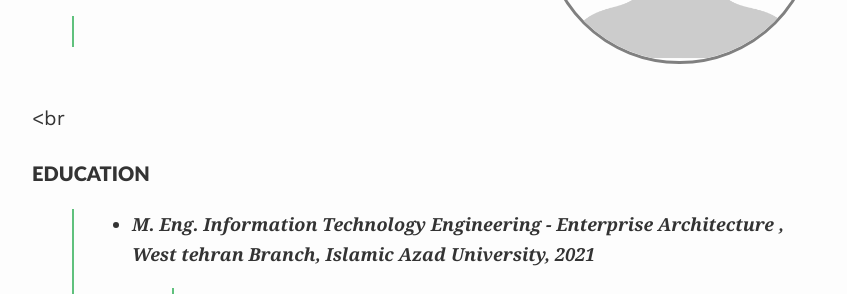
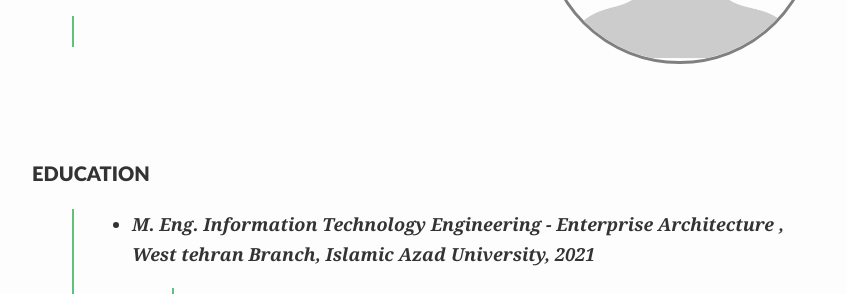
Before and after one commit to KavehRS/website, a Jekyll site: the page built from index.md, in a window 1280 px wide. Shown: the part 381-675 px from the top of the page, without its empty margins (208-1055 px from the left). Built offline with Jekyll 4.4.1, drawn with Linux system fonts in a browser that asks for light colours; nearby versions of some CDN libraries.

Commit message:
Update index.md

```diff
--- a/index.md
+++ b/index.md
@@ -16,7 +16,7 @@ published: true
 
 >  <br>
 
- ‌  <br><br
+ ‌  <br><br>
 <!--
 [Gradfolio](https://github.com/jitinnair1/gradfolio){:target="_blank"} is a responsive, dark-mode ready Jekyll theme designed keeping academia in mind. The easiest way to install the theme is to fork it using GitHub. Check the README file for [instructions](https://github.com/jitinnair1/gradfolio#installation){:target="_blank"}.
 <!--
```
